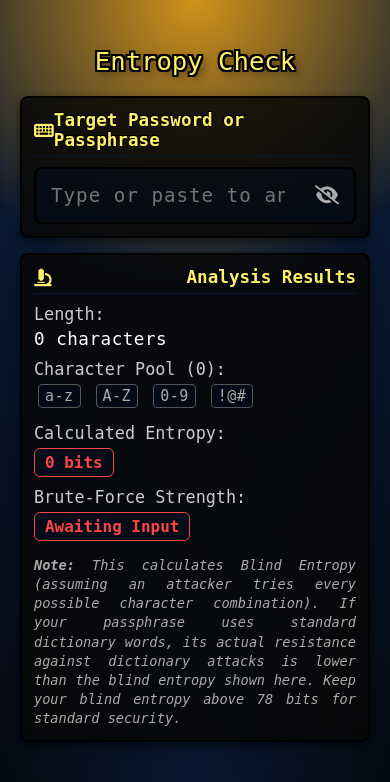
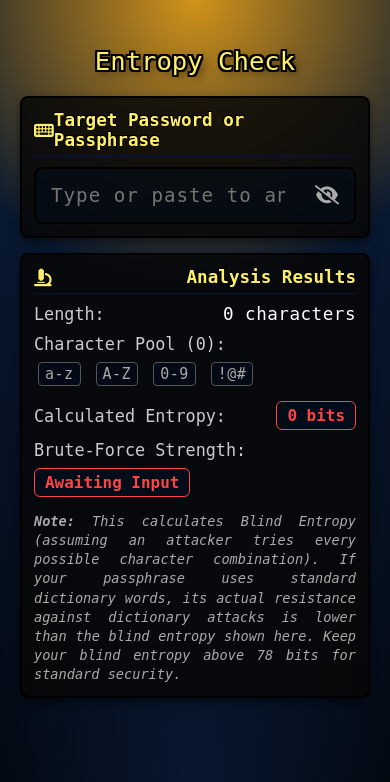
Before and after one commit to Effsi/effsi.github.io, a PHP site: page /echk.html in a window 390 px wide. Shown: the top 782 px of the page. Run offline with PHP 8.4, Linux system fonts and the light colour scheme; some web fonts are replaced.

Commit message:
Update ss.css

```diff
--- a/ss.css
+++ b/ss.css
@@ -777,8 +777,9 @@ textarea#passTextarea {
     }
 
     .stat-line {
-        flex-direction: column;
-        align-items: flex-start;
-        gap: 5px;
+        flex-direction: row;
+        flex-wrap: wrap;
+        align-items: center;
+        gap: 8px;
     }
 }
```
